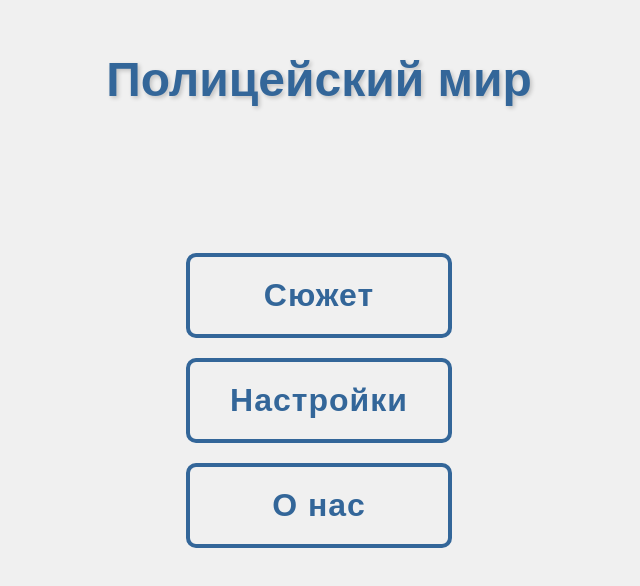
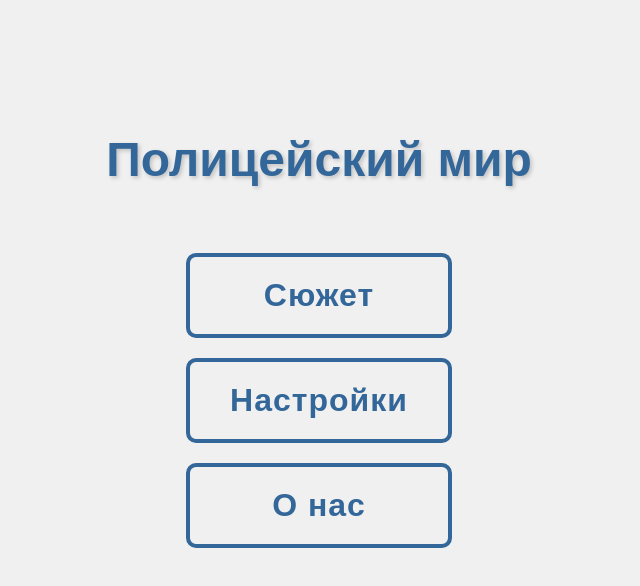
Before and after one commit to No4Ka299/G3laZi-Inspector, a plain HTML site: page index.html in a window 1280 px wide. Shown: the whole page, without its empty margins (321-961 px from the left). Drawn offline with Linux system fonts and the light colour scheme.

Commit message:
Add files via upload

```diff
--- a/index.html
+++ b/index.html
@@ -66,7 +66,7 @@
       margin-bottom: 40px;
       text-shadow: 2px 2px 4px rgba(0, 0, 0, 0.2);
       position: fixed; /* Фиксируем заголовок */
-      top: 20px;         /* Отступ от верха */
+      top: 100px;         /* Отступ от верха */
       width: 100%;
       text-align: center;
       z-index: 2; /* Заголовок над полосками */
@@ -79,7 +79,6 @@
   <h1 class="game-title">Полицейский мир</h1>
 
   <div class="police-stripes"></div>
-
 
   <div class="button-container">
     <button onclick="openStoryChoices()">Сюжет</button>
```
